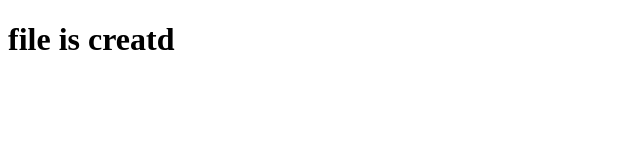
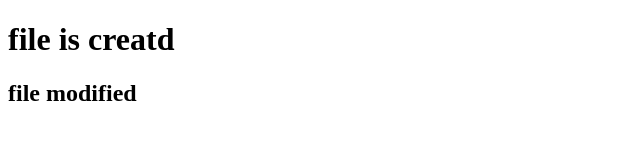
Before and after one commit to mahammad-masood-mashu/git_bro, a plain HTML site: page index.html in a window 1280 px wide. Shown: the whole page, without its empty margins (0-640 px from the left). Drawn offline with Linux system fonts and the light colour scheme.

Commit message:
this is 2nd commit

```diff
--- a/index.html
+++ b/index.html
@@ -7,5 +7,6 @@
 </head>
 <body>
     <h1>file is creatd </h1>
+    <h2>file modified</h2>
 </body>
 </html>
```
